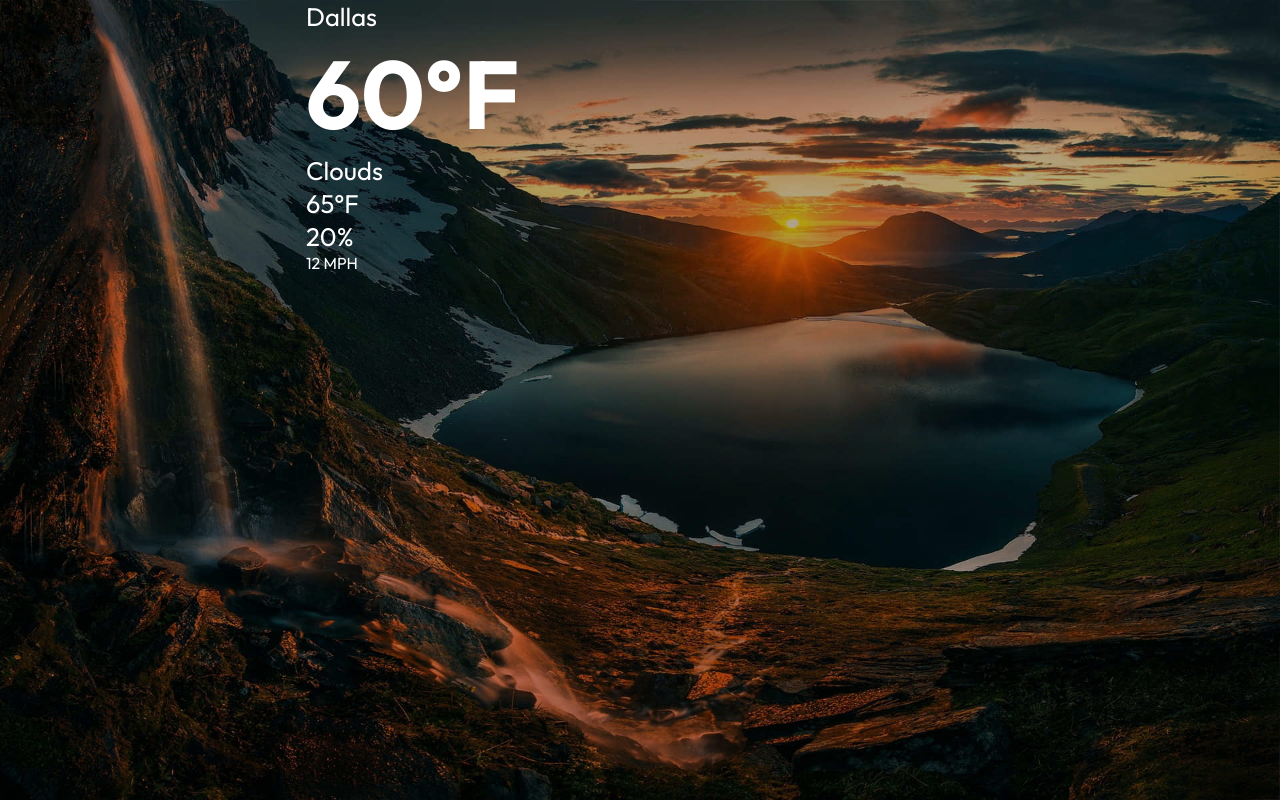
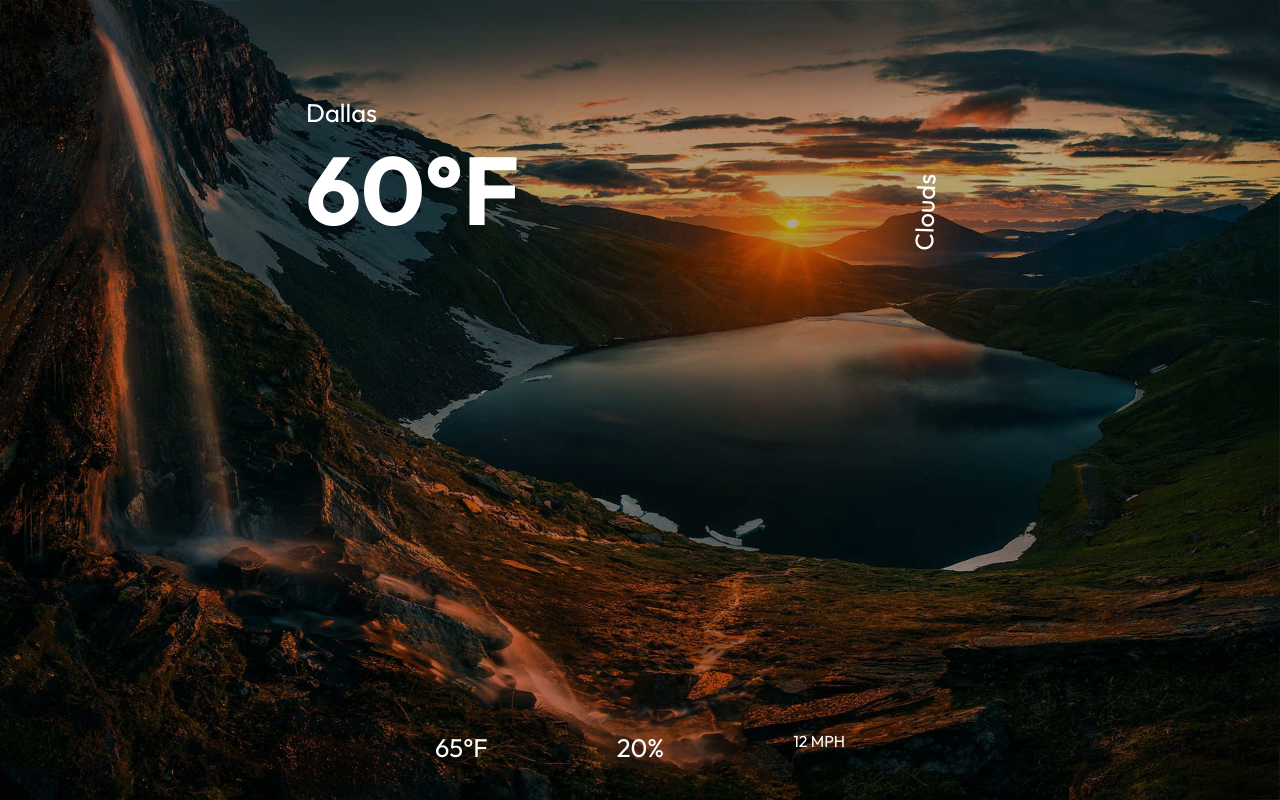
Before and after one commit to Aarushi4Agarwal/Weather-App, a React (Create React App) app in the folder weather-app-react/: page / in a window 1280 px wide. Built offline with nearby package versions, Linux system fonts and the light colour scheme.

Commit message:
bottom container css

```diff
--- a/weather-app-react/src/index.css
+++ b/weather-app-react/src/index.css
@@ -41,10 +41,34 @@ h1 {
   z-index: -1;
 }
 
-.container{
+.container {
   max-width: 700px;
   height: 700px;
-  margin:auto;
+  margin: auto;
   padding: 0 1rem;
   position: relative;
+  top: 10%;
+  display: flex;
+  flex-direction: column;
+  justify-content: space-between;
 }
+
+.app .top {
+  width: 100%;
+  margin: 1rem auto;
+}
+
+.app .description {
+  position: relative;
+  right: -90%;
+  transform-origin: 0 0;
+  transform: rotate(272deg);
+}
+
+.app .bottom{
+  display: flex;
+  justify-content: space-evenly;
+  text-align: center;
+  width: 100%;
+  margin: 1rem auto
+}
```
